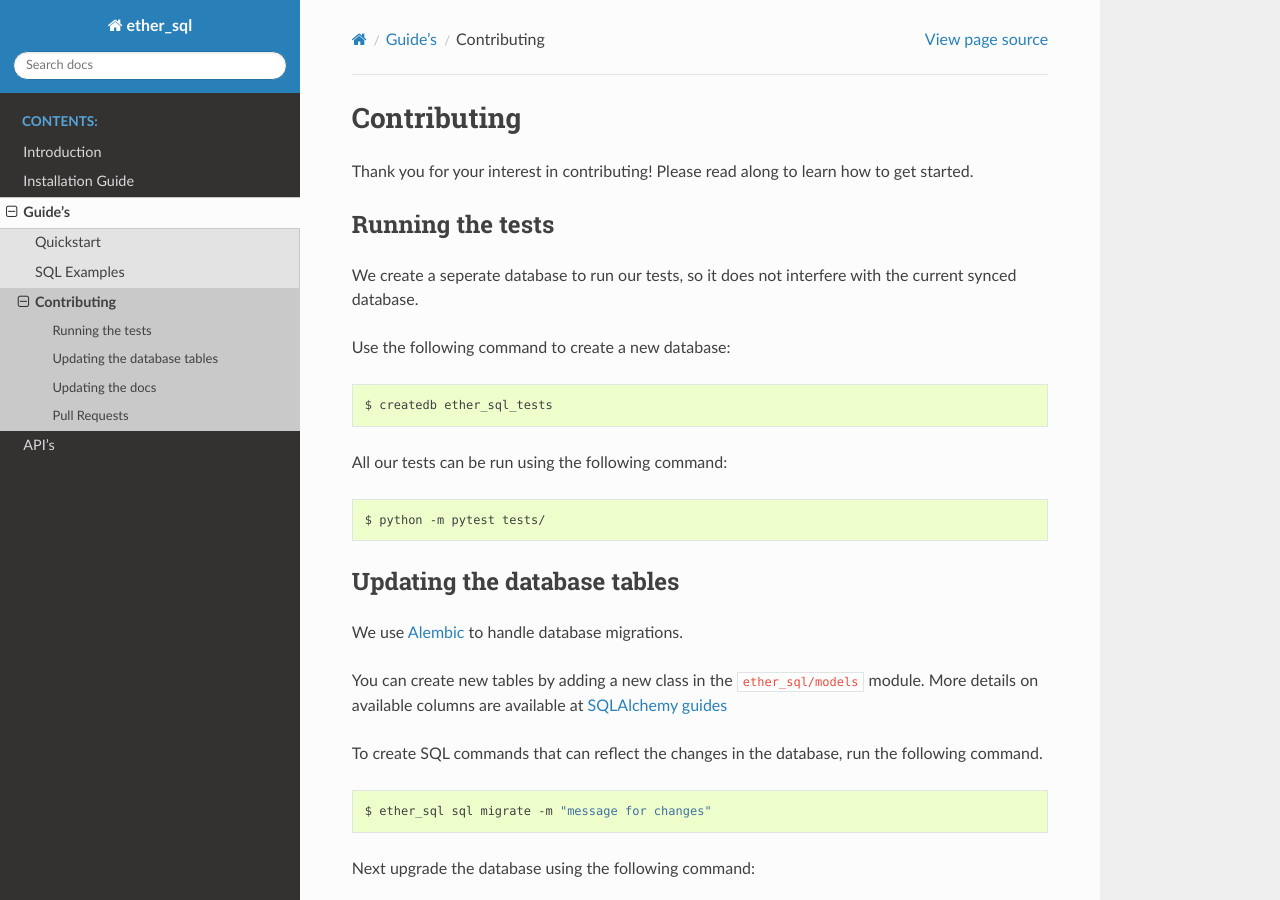
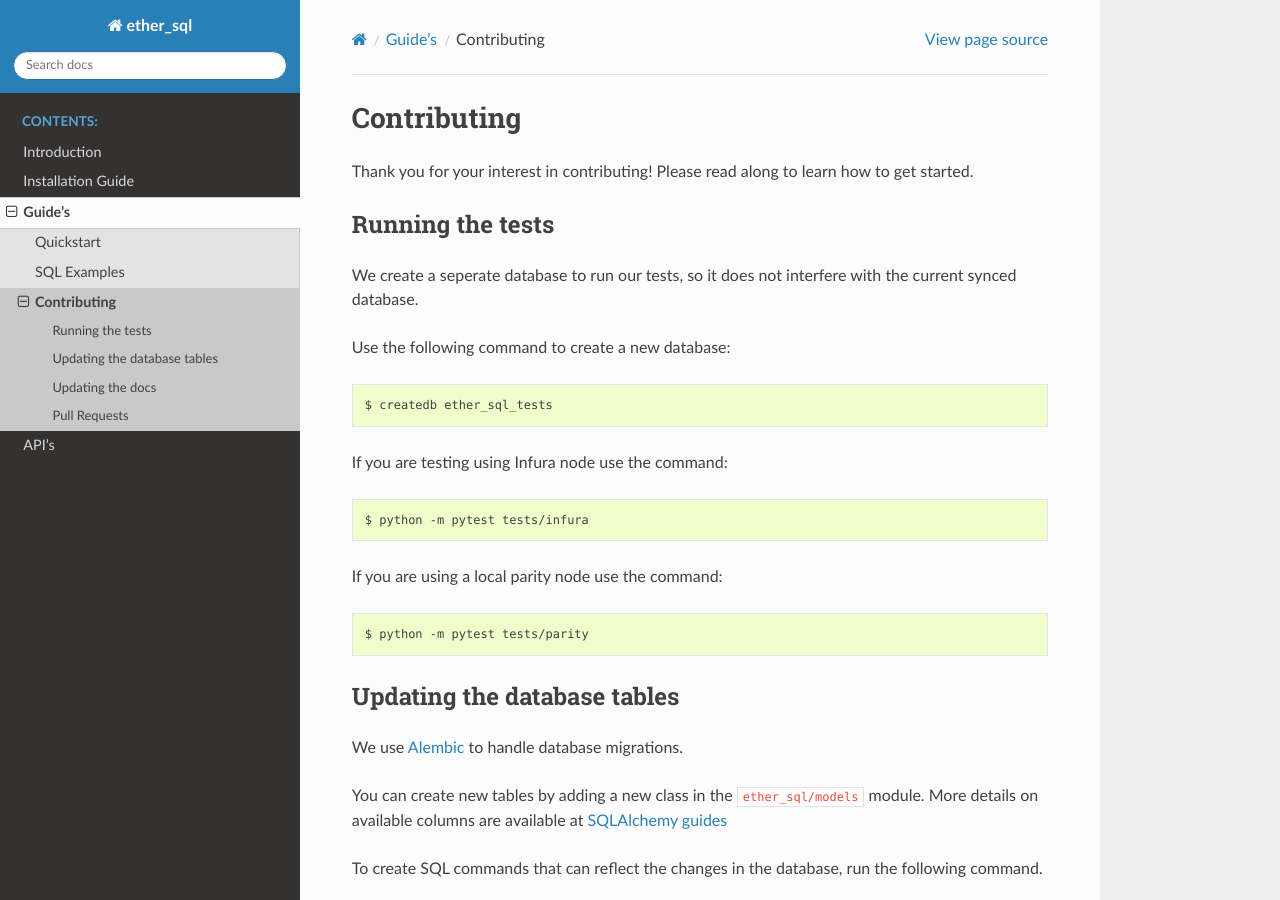
Before and after one commit to analyseether/ether_sql, a Sphinx documentation site: the page built from docs/guides/contribution.rst, in a window 1280 px wide and 900 px high. Built offline with Sphinx 7.4.7 and the Read the Docs theme 2.0.0, drawn with Linux system fonts in a browser that asks for light colours.

```diff
--- a/docs/guides/contribution.rst
+++ b/docs/guides/contribution.rst
@@ -14,13 +14,17 @@ Use the following command to create a new database:
 
   $ createdb ether_sql_tests
 
-
-All our tests can be run using the following command:
-
+If you are testing using Infura node use the command:
 
 .. code :: shell
 
-  $ python -m pytest tests/
+  $ python -m pytest tests/infura
+
+If you are using a local parity node use the command:
+
+.. code :: shell
+
+  $ python -m pytest tests/parity
 
 
 Updating the database tables
```
Also changed, not shown: README.md (+12 -0 lines), docs/api/cli.rst (+7 -0 lines), docs/guides/quickstart.rst (+16 -0 lines).
